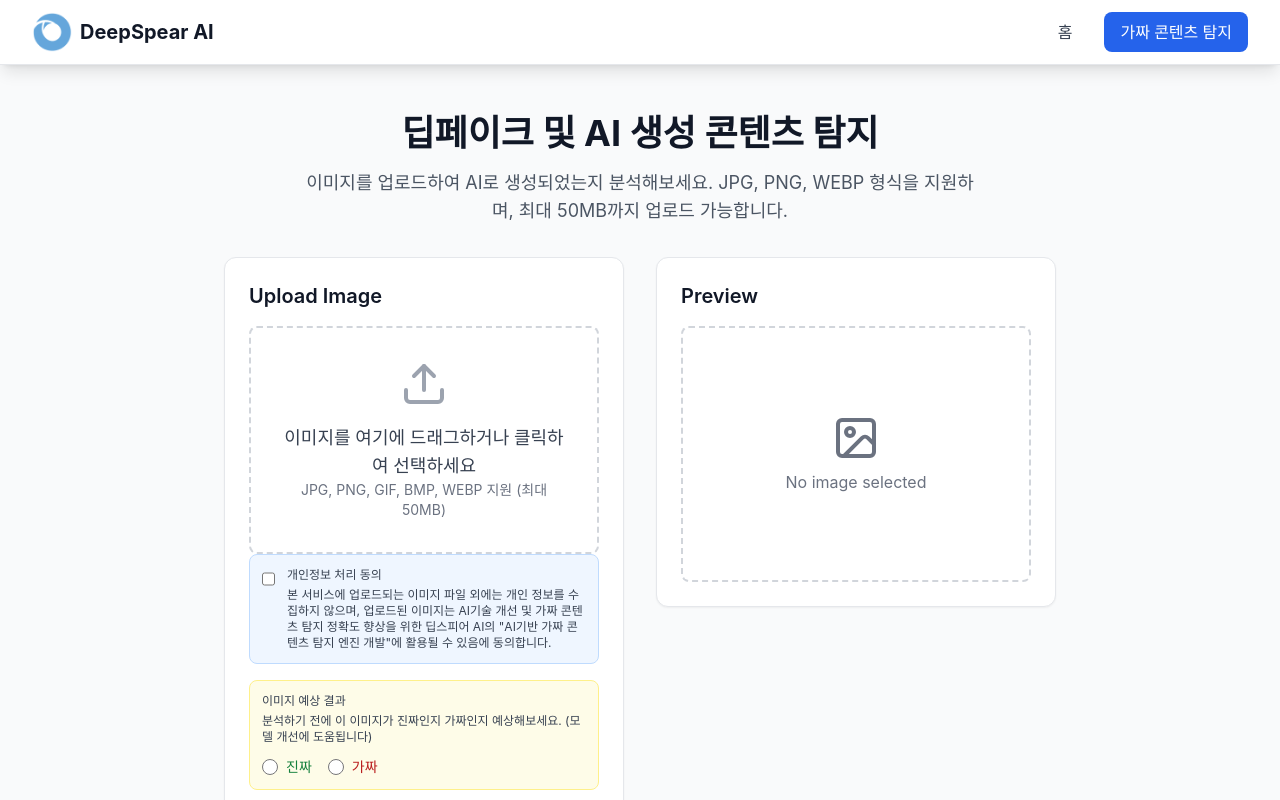
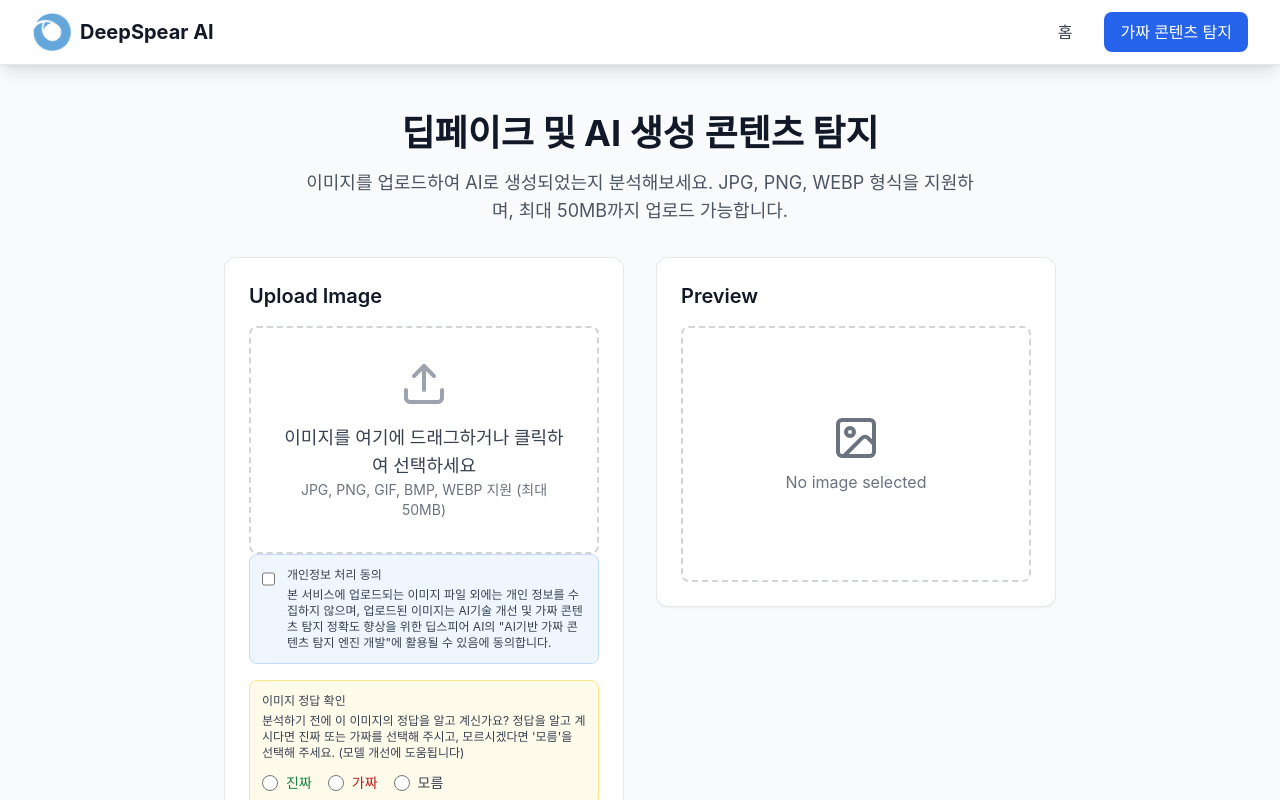
Before and after one commit to yheechan/DeepSpearAI, a React (Create React App) app in the folder client/: page /detect in a window 1280 px wide. Shown: the top 800 px of the page. Built offline with nearby package versions, Linux system fonts and the light colour scheme; no server answers.

Commit message:
Add don't know radio

```diff
--- a/client/src/pages/DetectionPage.js
+++ b/client/src/pages/DetectionPage.js
@@ -242,15 +242,15 @@ const DetectionPage = () => {
                 </label>
               </div>
 
-              {/* User Label Selection */}
-              <div className="mb-4 p-3 bg-yellow-50 border border-yellow-200 rounded-lg">
+              {/* User Knowledge Selection */}
+              <div className="mb-4 p-3 bg-amber-50 border border-amber-200 rounded-lg">
                 <div className="text-xs text-gray-700 mb-3">
-                  <span className="font-medium">이미지 예상 결과</span>
+                  <span className="font-medium">이미지 정답 확인</span>
                   <p className="mt-1">
-                    분석하기 전에 이 이미지가 진짜인지 가짜인지 예상해보세요. (모델 개선에 도움됩니다)
+                    분석하기 전에 이 이미지의 정답을 알고 계신가요? 정답을 알고 계시다면 진짜 또는 가짜를 선택해 주시고, 모르시겠다면 '모름'을 선택해 주세요. (모델 개선에 도움됩니다)
                   </p>
                 </div>
-                <div className="flex space-x-4">
+                <div className="flex flex-wrap gap-4">
                   <label className="flex items-center cursor-pointer">
                     <input
                       type="radio"
@@ -272,6 +272,17 @@ const DetectionPage = () => {
                       className="h-4 w-4 text-red-600 focus:ring-red-500 border-gray-300"
                     />
                     <span className="ml-2 text-sm text-red-700 font-medium">가짜</span>
+                  </label>
+                  <label className="flex items-center cursor-pointer">
+                    <input
+                      type="radio"
+                      name="userLabel"
+                      value="unknown"
+                      checked={userLabel === 'unknown'}
+                      onChange={(e) => setUserLabel(e.target.value)}
+                      className="h-4 w-4 text-gray-600 focus:ring-gray-500 border-gray-300"
+                    />
+                    <span className="ml-2 text-sm text-gray-700 font-medium">모름</span>
                   </label>
                 </div>
               </div>
```
Also changed, not shown: 2 other files (tests, documents, lock files or other folders).
